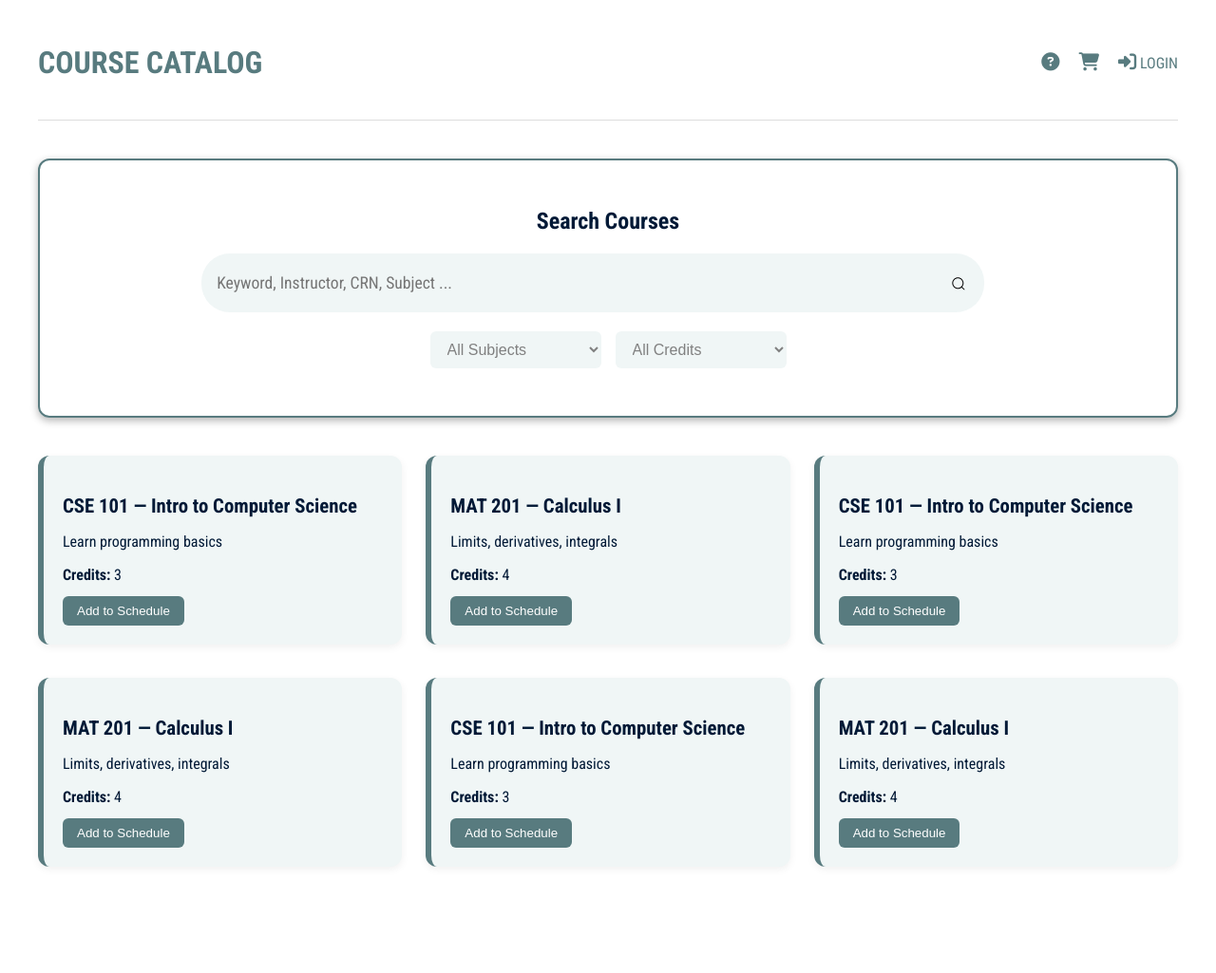
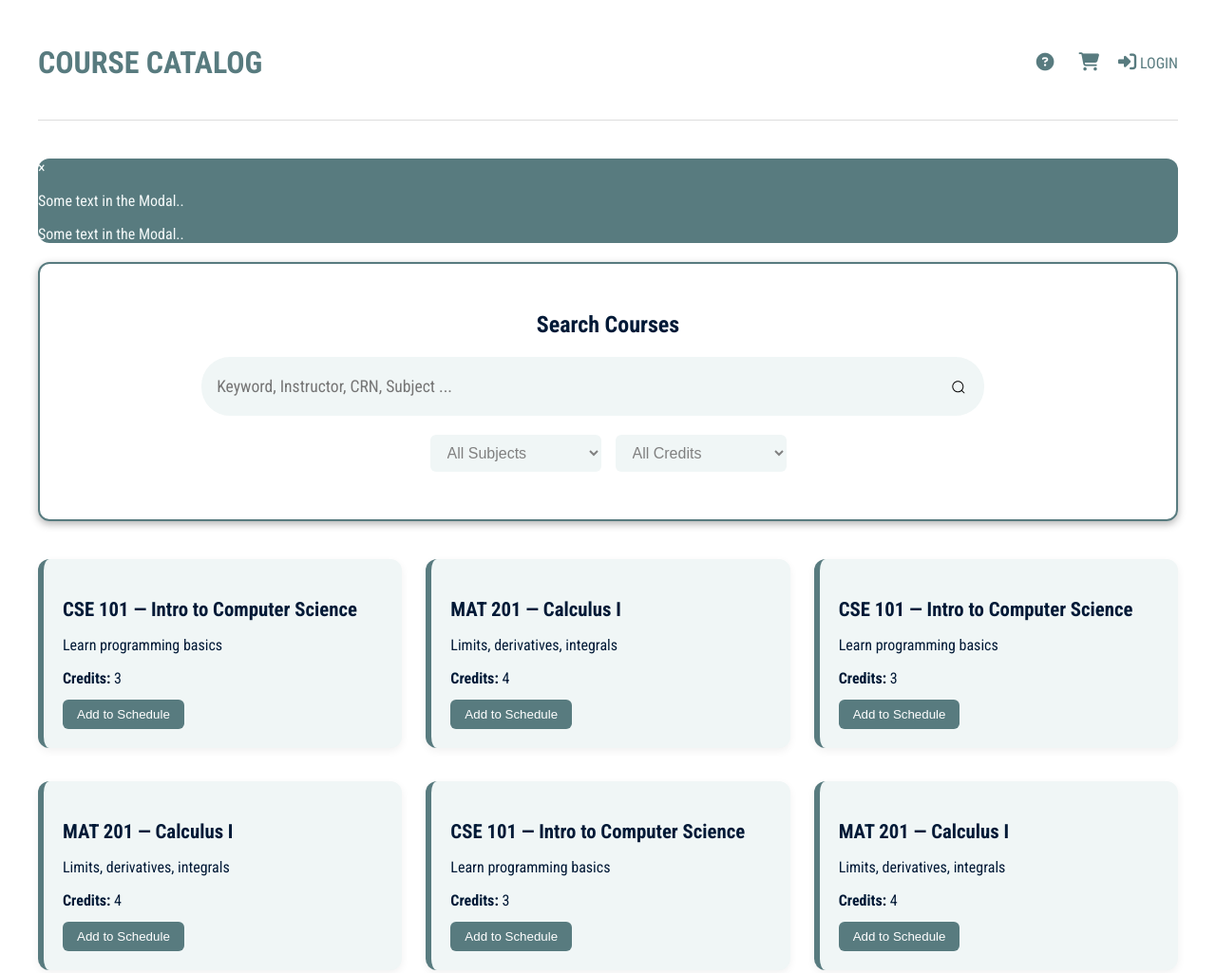
Before and after one commit to kc999/sdev255finalprojectgroup1, a plain HTML site: page frontend/views/index.html in a window 1280 px wide. Shown: the whole page at 95% size. Before the commit the page ends 943 px from the top, so only its background shows below. Drawn offline with Linux system fonts and the light colour scheme.

Commit message:
Added some css changes in the frontend mh

```diff
--- a/frontend/css/styles.css
+++ b/frontend/css/styles.css
@@ -43,6 +43,24 @@ nav a {
 
 nav h1 {
     font-size: 2em;
+}
+
+/* ---------------- HELP BUTTON --------------- */
+.help-button {
+    background-color: transparent;
+    border: none;
+    height: 50px;
+}
+
+.fa-circle-question {
+    font-size: 1.4em;
+    color: #587B7F;
+}
+
+.help-modal {
+    background-color: #587B7F;
+    color: #f4f9f9;
+    border-radius: 12px;
 }
 
 /* ---------------- SEARCH BAR ---------------- */
@@ -131,6 +149,8 @@ nav h1 {
     grid-template-columns: repeat(auto-fill, minmax(310px, 1fr));
     gap: 25px;
     margin-top: 40px;
+}
+
 loginBody {
     display: flex;
     align-self: center;
@@ -175,7 +195,7 @@ header, .loginTextH1 {
     background: #425b5e;
 }
 
-/* ---------------- LOGIN FORM ----------------
+/* ---------------- LOGIN FORM ---------------- */
 .formcontainer {
     display: flex;
     justify-content: center;
--- a/frontend/views/index.html
+++ b/frontend/views/index.html
@@ -20,7 +20,7 @@
         </div>
 
         <ul id="nav-links">
-            <li><a href="index.html"><i class="fa-solid fa-circle-question"></i></a></li>
+            <button onclick="document.getElementById('id01').style.display='block'" class="help-button"><i class="fa-solid fa-circle-question"></i></button>
             <li><a href="cart.html"><i class="fa-solid fa-cart-shopping"></i></a></li>
 
             <!-- Dynamic login/logout -->
@@ -31,7 +31,20 @@
                 <button id="logout-btn" class="logout-btn">Logout</button>
             </li>
         </ul>
+
     </nav>
+
+    <!-- The Modal -->
+    <div id="id01" class="help-modal">
+        <div class="help-modal-content">
+            <div class="help-container">
+                <span onclick="document.getElementById('id01').style.display='none'"
+                    class="help-button help-display-topright">&times;</span>
+                <p>Some text in the Modal..</p>
+                <p>Some text in the Modal..</p>
+            </div>
+        </div>
+    </div>
 
 
     <!-- Search & Filter Selection -->
```
